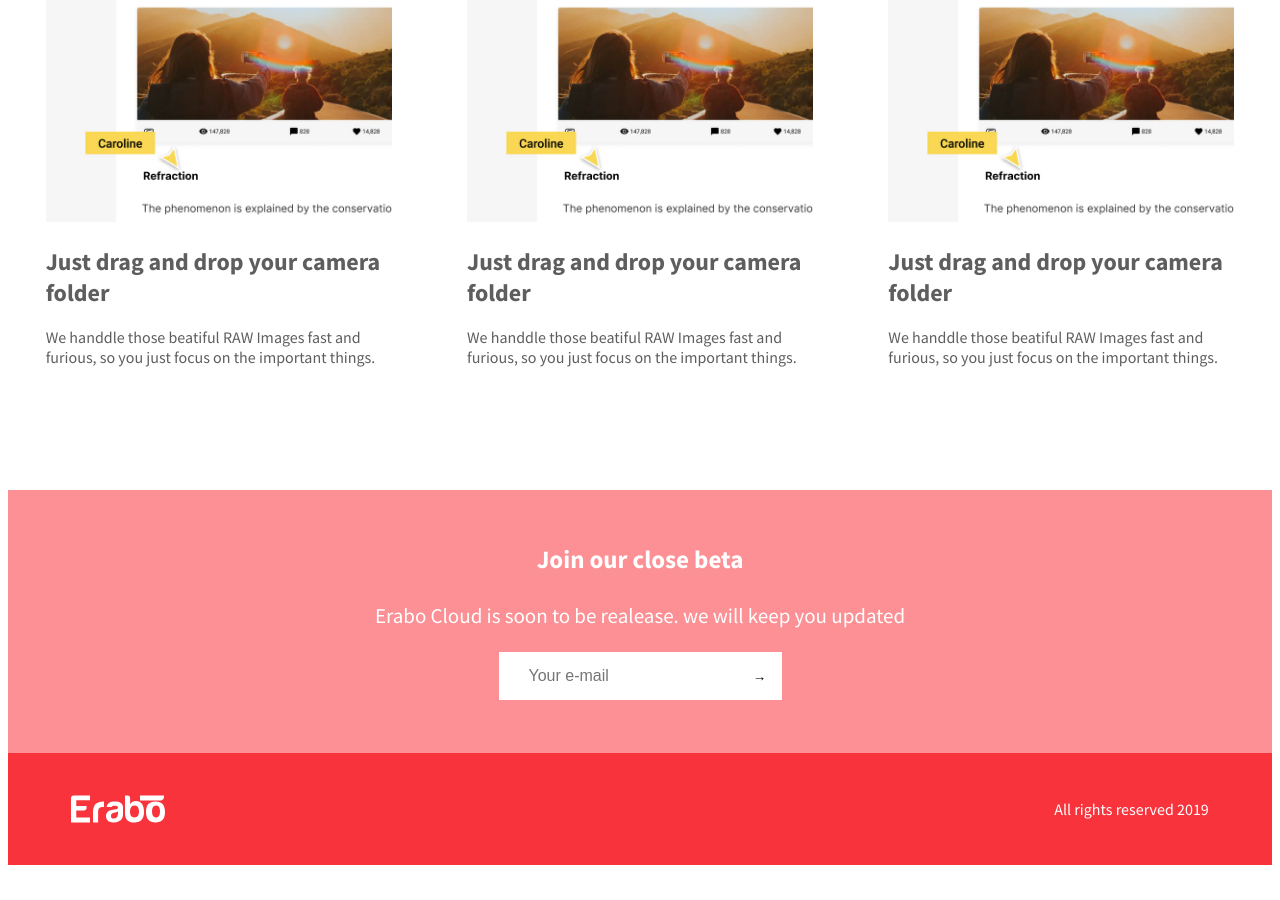
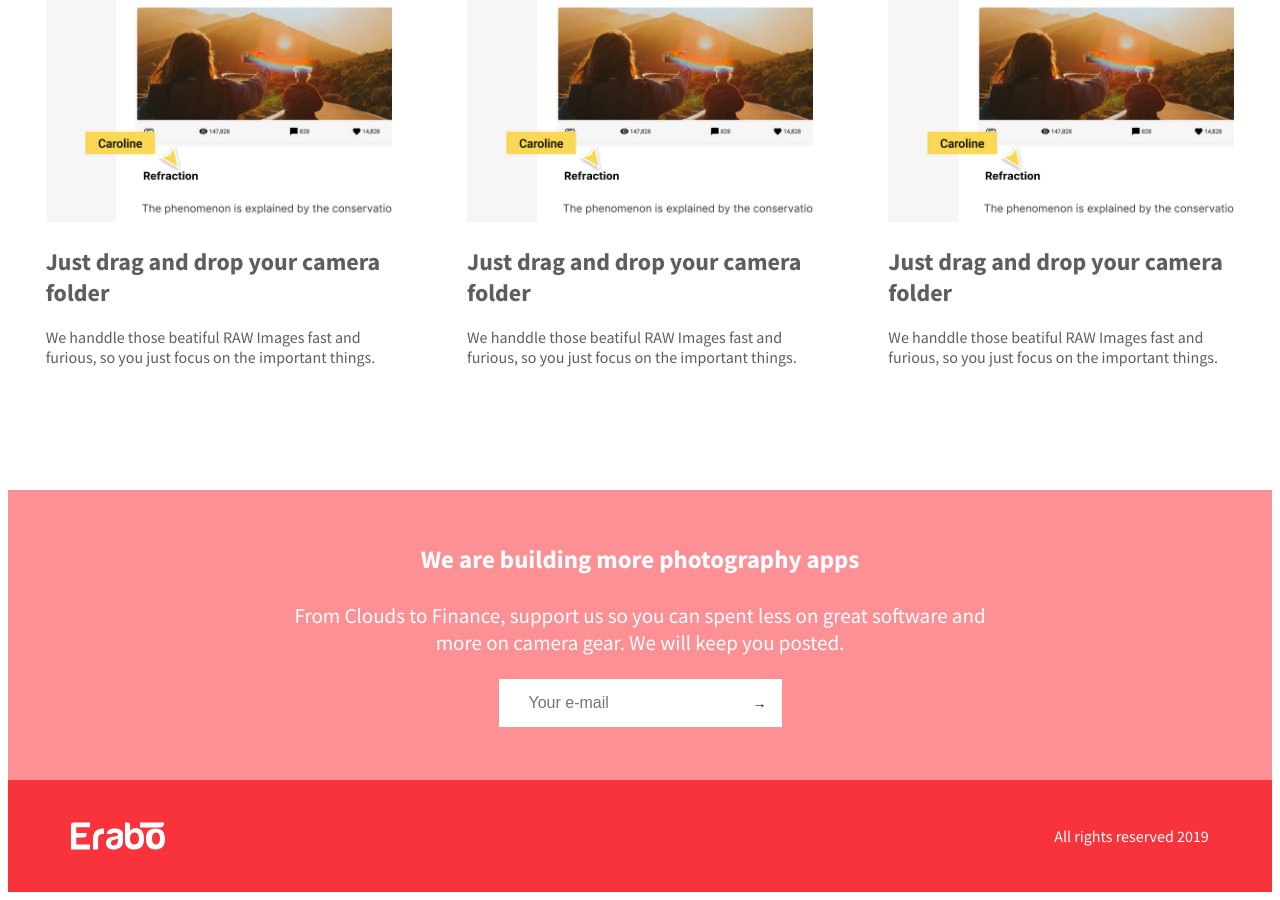
Before and after one commit to eraboapp/eraboapp.github.io, a Jekyll site: the page built from cloud.html, in a window 1280 px wide and 900 px high, scrolled down 1083 px. Built offline with Jekyll 4.4.1, drawn with Linux system fonts in a browser that asks for light colours; before the commit the page ends 1956 px from its top, so only the background shows below that.

Commit message:
Refactor newsletter form as a partial

```diff
--- /dev/null
+++ b/_includes/newsletter-form.html
@@ -0,0 +1,10 @@
+<section class="banner form">
+    <h5>We are building more photography apps</h5>
+    <p>From Clouds to Finance, support us so you can spent less on great software and more on camera gear. We will keep you posted.</p>
+    <form  id="erabo-cloud-form" action="#">
+        <input type="email" placeholder="Your e-mail" required>
+        <button type="submit">→</button>
+    </form>
+    <p class="banner__submited">✓ Oh Yeah! Welcome to the family.</p>
+    <p class="banner__error">✖ Email not valid. Try again</p>
+</section>
--- a/_layouts/default.html
+++ b/_layouts/default.html
@@ -69,7 +69,8 @@
   {% include footer.html %}
 
   <!-- Custom scripts for this template -->
-  <script src="/assets/js/menu.js"></script>
+  <script src="/assets/js/menu.js?v=1.0"></script>
+  <script src="/assets/js/home.js?v=1.1"></script>
 </body>
 
 </html>
--- a/_layouts/documentation.html
+++ b/_layouts/documentation.html
@@ -73,5 +73,6 @@
 
   <!-- Custom scripts for this template -->
   <script src="/assets/js/menu.js"></script>
+  <script src="/assets/js/home.js?v=1.1"></script>
 </body>
 </html>
--- a/cloud.html
+++ b/cloud.html
@@ -36,11 +36,4 @@ permalink: /cloud/
     </div>
 </section>
 
-<section class="banner">
-  <h5>Join our close beta</h5>
-  <p>Erabo Cloud is soon to be realease. we will keep you updated</p>
-  <form  id="erabo-cloud-form" action="#">
-    <input type="text" placeholder="Your e-mail">
-    <button type="submit">→</button>
-  </form>
-</section>
+{% include newsletter-form.html %}
```
Also changed, not shown: contact.html (+1 -8 lines), index.html (+1 -10 lines).
